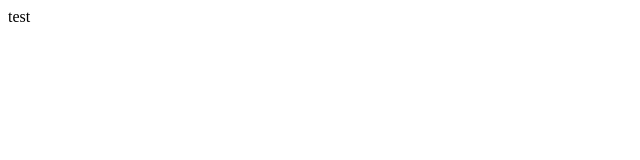
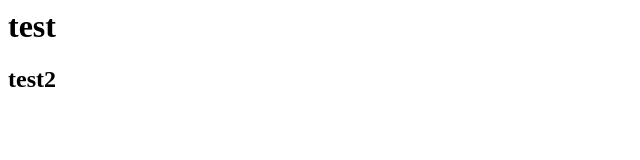
Before and after one commit to giorgi167/test-gio, a plain HTML site: page index.html in a window 1280 px wide. Shown: the whole page, without its empty margins (0-640 px from the left). Drawn offline with Linux system fonts and the light colour scheme.

Commit message:
test2
test2

```diff
--- a/index.html
+++ b/index.html
@@ -6,7 +6,7 @@
     </head>
 
     <body>
-        <p> test </p>
-
-    </body>
+        <h1> test </h1>
+        <h2> test2 </h2>
+     </body>
 </htmi>
```
